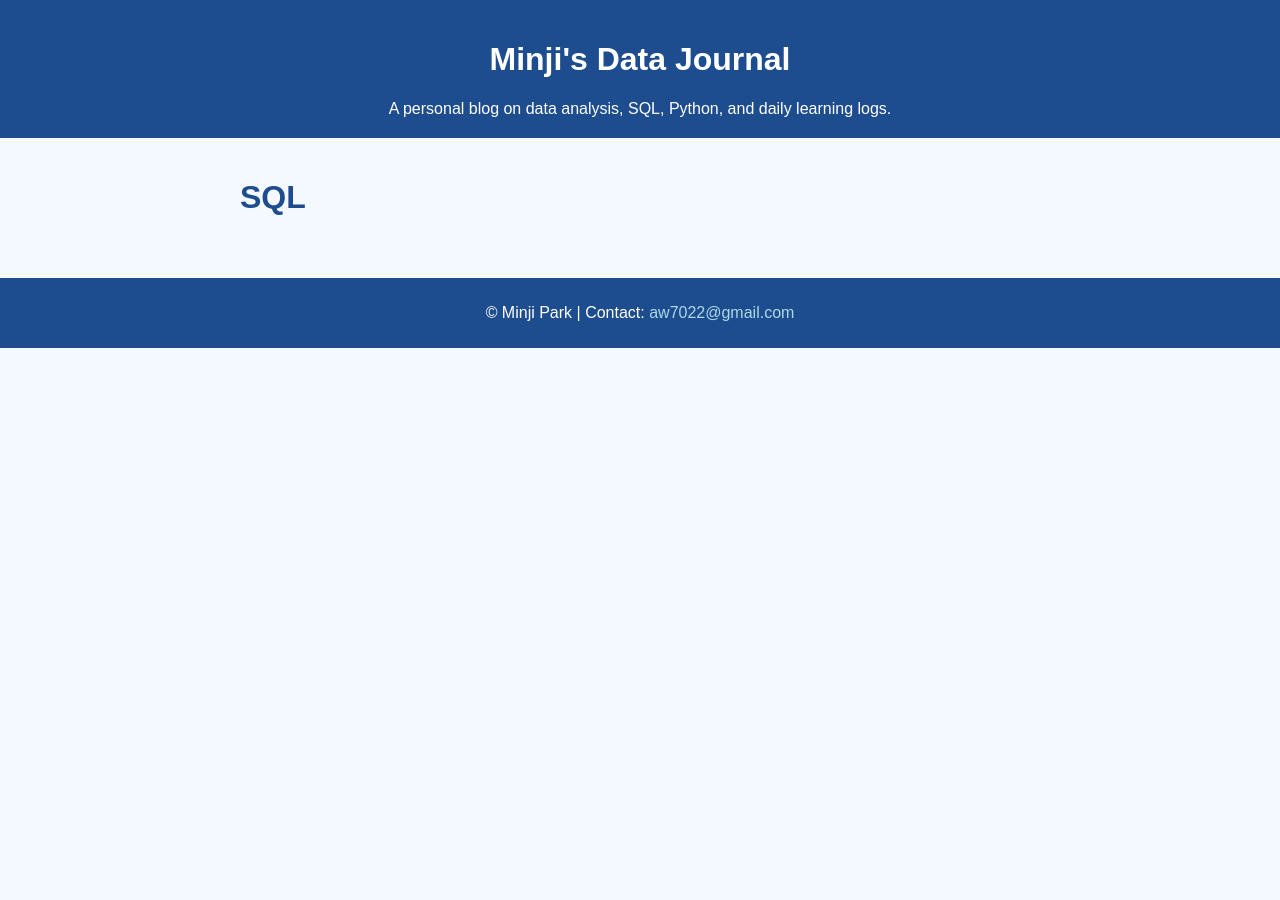
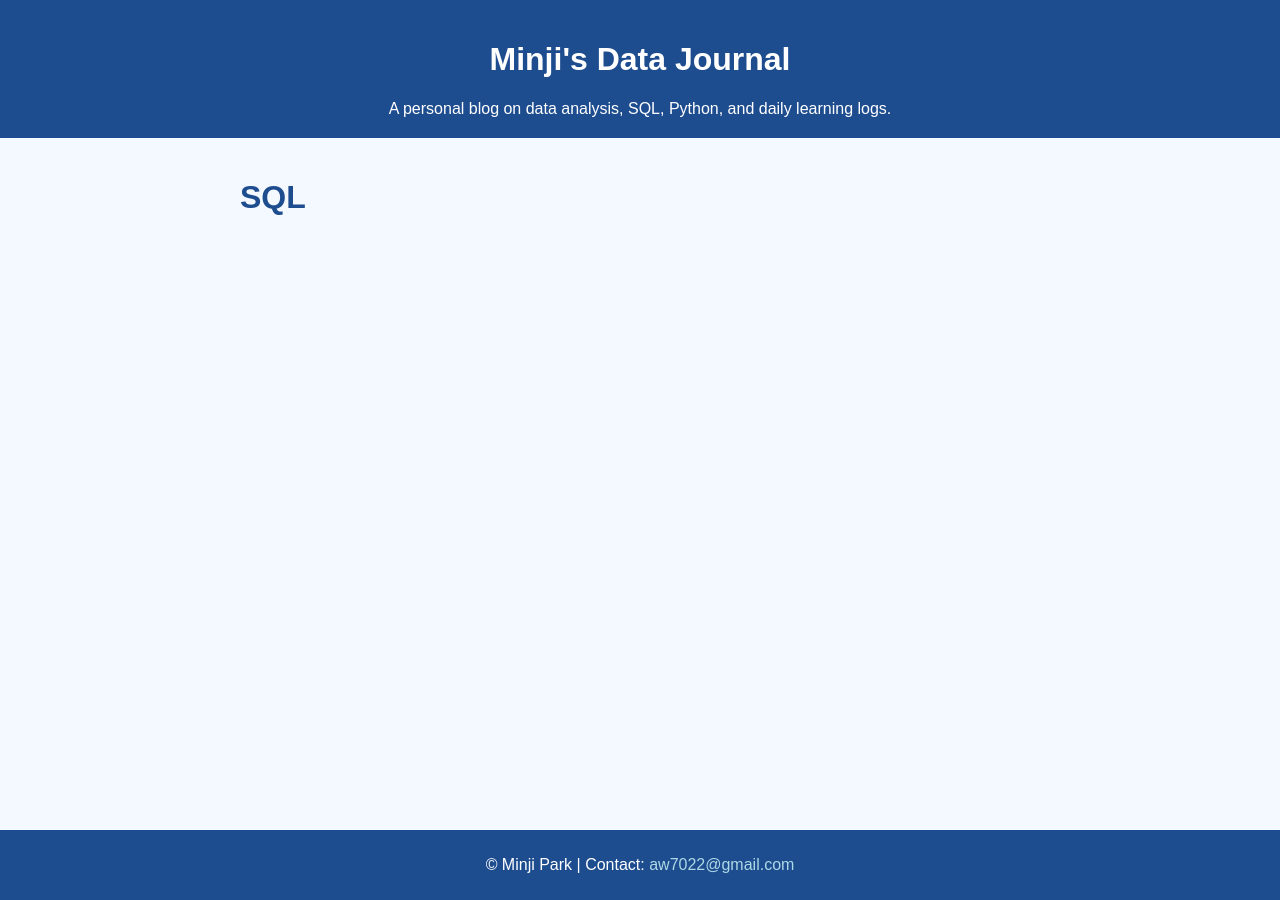
Before and after one commit to Mminzy22/mjp-data, a Jekyll site: the page built from sql.html, in a window 1280 px wide. Built offline with Jekyll 4.4.1, drawn with Linux system fonts in a browser that asks for light colours.

Commit message:
Update style.css

```diff
--- a/assets/css/style.css
+++ b/assets/css/style.css
@@ -5,6 +5,7 @@ body {
     font-family: Arial, sans-serif;
     margin: 0;
     padding: 0;
+    padding-bottom: 40px; /* 푸터 높이만큼 본문 여백 추가 */
 }
 
 header {
@@ -60,7 +61,10 @@ footer {
     color: white;
     text-align: center;
     padding: 10px 0;
-    margin-top: 20px;
+    width: 100%;
+    position: fixed; /* 화면 하단에 고정 */
+    bottom: 0; /* 화면의 가장 아래에 위치 */
+    left: 0; /* 화면 왼쪽에 맞춤 */
 }
 
 footer a {
```
